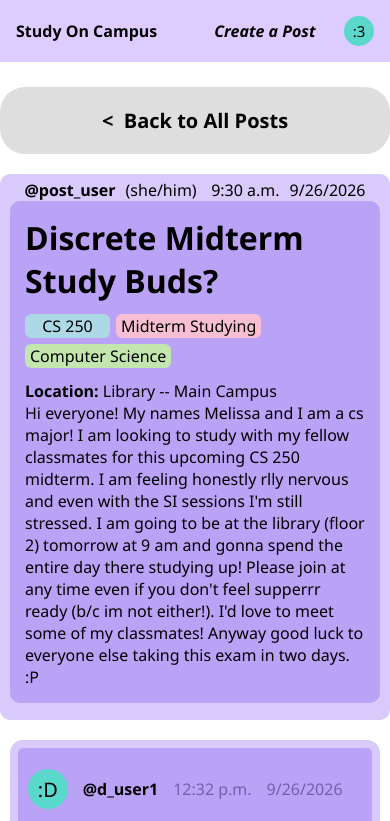
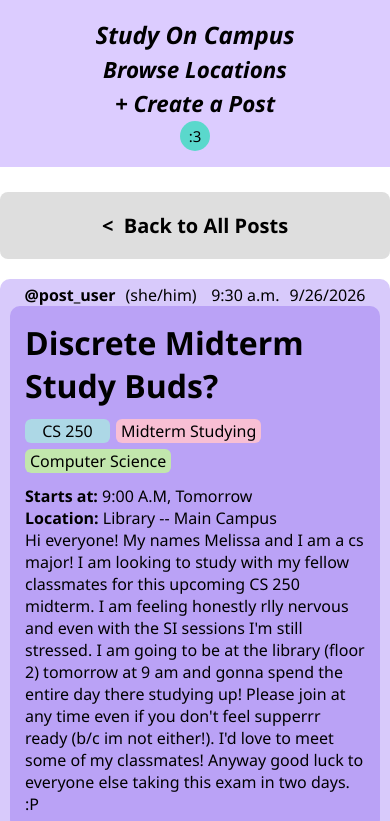
Before and after one commit to eelston/326Group11, a plain HTML site: page frontend/post-viewing-screen/index.html in a window 390 px wide. Shown: the top 821 px of the page. Drawn offline with Linux system fonts and the light colour scheme.

Commit message:
Updated navigation bar to have location browsing and added a drop down for user settings and profile. Added updated media and changed back button stylization.

```diff
--- a/frontend/post-viewing-screen/index.html
+++ b/frontend/post-viewing-screen/index.html
@@ -7,12 +7,19 @@
 </head>
 
 <body>
-    <nav>
+    <header>
         <div id = "app-logo" class= "nav-button can-click">Study On Campus</div>
-        <div class = "hidden"></div>
-        <div id = "make-post" class = "nav-button can-click">Create a Post</div>
-        <div class = "user-icon"><span class = "icon-content">:3</span></div>
-    </nav>
+        <div id = "location-browsing" class = "nav-button can-click">Browse Locations</div>
+        <div id = "make-post" class = "nav-button can-click">+ Create a Post</div>
+
+        <div class = "dropdown">
+            <div class = "user-icon dropdown-button"><span class = "icon-content">:3</span></div>
+            <div class = "dropdown-content">
+                <span class = "dd-content-buttons can-click">Profile</span>
+                <span class = "dd-content-buttons can-click">Settings</span>
+            </div>
+        </div>
+    </header>
 
     <input class = "back-button can-click" type = "button" id ="go-back" value="<  Back to All Posts">
 
@@ -32,7 +39,8 @@
             <div class = "tag-container">
                 <span style="background-color: lightblue;" class = "tag">CS 250</span> <span style="background-color: rgb(248, 191, 212);" class = "tag">Midterm Studying</span> <span style="background-color: rgb(194, 230, 173);" class = "tag">Computer Science</span>
             </div>
-            <span class = "location"><b>Location: </b>Library -- Main Campus</span>
+            <span class = "time data"><b>Starts at: </b>9:00 A.M, Tomorrow</span>
+            <span class = "location data"><b>Location: </b>Library -- Main Campus</span>
             <p class = "post-desc">Hi everyone! My names Melissa and I am a cs major! I am looking to study
                 with my fellow classmates for this upcoming CS 250 midterm. I am feeling
                 honestly rlly nervous and even with the SI sessions I'm still stressed.
--- a/frontend/post-viewing-screen/style.css
+++ b/frontend/post-viewing-screen/style.css
@@ -31,18 +31,40 @@
     box-shadow: 3px 3px #602dcf;
 }
 
+
+.dropdown {
+    position: relative;
+    display: inline-block;
+}
+
+.dropdown-content {
+    display: none;
+    position: absolute;
+    background-color: #dedede;
+    padding: 0.7rem;
+    right: 0;
+    width: 4rem;
+    z-index: 1;
+    border-radius: 0.5rem;
+    box-shadow: 0 2px 2px rgba(0,0,0,0.2);
+}
+
+.dropdown:hover .dropdown-content {
+    display: block;
+}
+
 .can-click:hover {
     cursor: pointer;
     color: #602dcf
 }
 
-#make-post {
+.nav-button {
     font-size: 1rem;
     font-weight: bold;
     font-style: italic;
 }
 
-nav {
+header {
     background: #dcccff;
     padding: 1rem;
 
@@ -58,10 +80,10 @@ nav {
     border: none;
     font-weight: 600;
     font-size: 15px;
-    border-radius: 25px;
+    border-radius: 0.5rem;
     padding: 10px 30px;
     margin-top: 25px;
-    margin-left: 10px;
+    margin-left: 1rem;
 }
 
 .post-container {
@@ -74,6 +96,8 @@ nav {
 }
 
 .post-content {
+    display: flex;
+    flex-direction: column;
     padding: 15px;
     margin-bottom: 12px;
     background-color:#baa2f6;
@@ -215,9 +239,9 @@ nav {
 }
 
 /* MEDIA CSS FOR MOBILE */
-@media (max-width: 535px) {
+@media (max-width: 625px) {
     #app-logo {
-        font-size: 1rem;
+        font-size: 1.5rem;
     }
     .user-icon{
         width: 30px;
@@ -251,4 +275,21 @@ nav {
         font-size: 20px;
         padding: 12px 0;
     }
+    header {
+        display: flex;
+        flex-direction: column;
+        justify-content: center;
+    }
+    .dropdown:hover .dropdown-content {
+        display: flex;
+        flex-direction: column;
+        justify-content: center;
+        font-size: 1.5rem;
+        width: 7rem;
+    }
+    .nav-button {
+        text-align: center;
+        font-size: 1.4rem;
+        margin: 0.1rem;
+    }
 }
```
